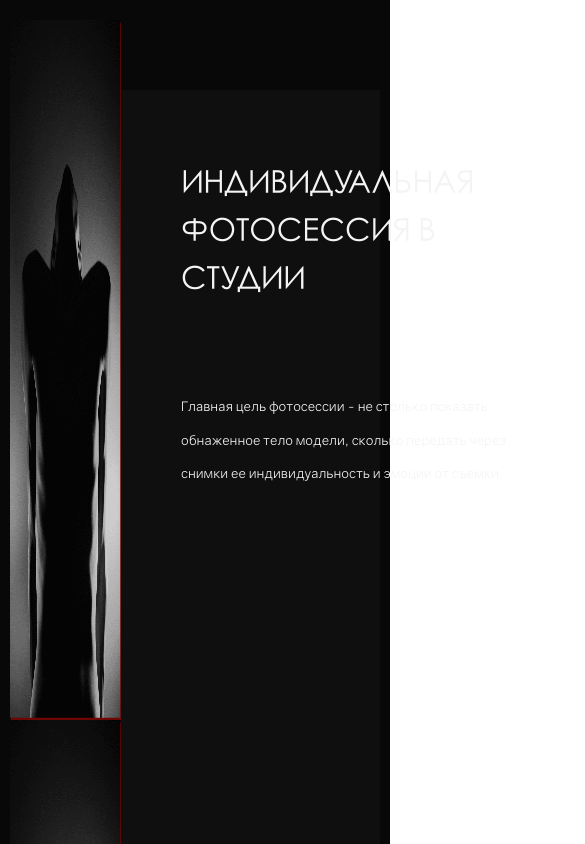
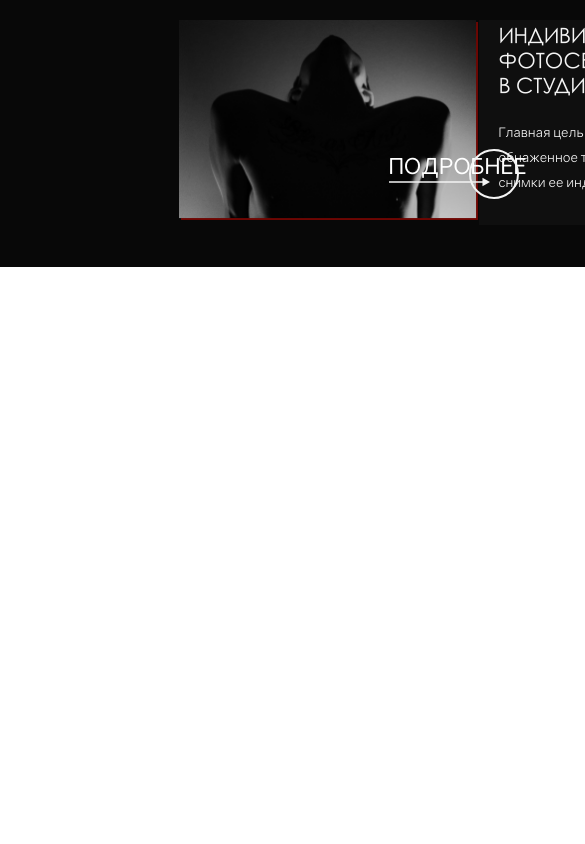
Before and after one commit to YaKolyash/website-for-the-photographer, a plain HTML site: page HTML/index.html in a window 390 px wide. Shown: the top 844 px of the page, 585 px wide, since content can reach past the window. Drawn offline with nearby package versions, Linux system fonts and the light colour scheme.

Commit message:
add adaptive

```diff
--- a/HTML/index.html
+++ b/HTML/index.html
@@ -205,12 +205,24 @@
       <div>
         <diiv class="studio-img">
           <picture>
-            <source srcset="../img/manbreast.png" media="" />
-            <img src="../img/manbreast.png" alt="" />
-            <source srcset="../img/manbreast.png" media="" />
-            <img src="../img/manbreast2.png" alt="" />
+            <source
+              media="(min-width: 705px)"
+              sizes="50vw"
+              srcset="../img/manbreast.png"
+              type=""
+            />
+            <source
+              sizes="(min-width: 704px)"
+              srcset="../img/manbreast2.png"
+              type=""
+            />
+            <img
+              src="../img/manbreast.png"
+              alt=""
+              sizes="(min-width: 704px)"
+              srcset="../img/manbreast.png"
+            />
           </picture>
-          <!-- <img src="../img/chest.png" alt="" /> -->
         </diiv>
         <div class="arrow-block studio-arrow__block">
           <p class="arrow-text">Подробнее</p>
--- a/HTML/scss/blocks/arrow.scss
+++ b/HTML/scss/blocks/arrow.scss
@@ -51,8 +51,8 @@
     & ::after {
         position: absolute;
         content: "";
-        width: 80px;
-        height: 80px;
+        width: 90px;
+        height: 90px;
         bottom: -20px;
         right: 453px;
         border: 2px solid #f4f4f4;
@@ -81,7 +81,19 @@
 @media (max-width: 700px) {
     .arrow-block {
         top: -68px;
-        left: 140px;
+        left: 90px;
+
+        & ::after {
+            width: 50px;
+            height: 50px;
+            bottom: -20px;
+            right: 110px;
+        }
+
+        & :hover::after {
+            bottom: -29px;
+            right: 113px;
+        }
     }
 }
 
@@ -115,8 +127,3 @@
         }
     }
 }
-
-.arrow-text {
-    font-size: 16px;
-    // line-height: 26.4px;
-}
--- a/HTML/scss/blocks/studio.scss
+++ b/HTML/scss/blocks/studio.scss
@@ -81,20 +81,46 @@
 }
 
 @media (max-width: 701px) {
+    .studio {
+        width: 900px;
+    }
+
+    .container {
+        max-width: 770px;
+    }
+
     .studio-img {
         & picture img {
-            height: 700px;
+            width: 300px;
+            height: 200px;
         }
     }
 
+    .studio-text {
+        margin-top: 0;
+        height: 205px;
+    }
+
     .studio-title {
+        width: 190px;
+
         & h2 {
-            font-size: calc(26px + 16 * (100vw / 1210));
+            padding: 5px 0 0 20px;
+            font-size: calc(16px + 16 * (100vw / 1210));
+            line-height: 25px;
         }
     }
     .studio-subtitle {
+        width: 356px;
+        margin-top: 20px;
+
         & p {
+            padding: 0 10px  0 20px;
             font-size: calc(8px + 16 * (100vw / 1210));
+            line-height: 25px;
         }
     }
 }
+
+@media (max-width: 420px) {
+}
```
Also changed, not shown: HTML/studio.html (+17 -5 lines), css/style.css.
